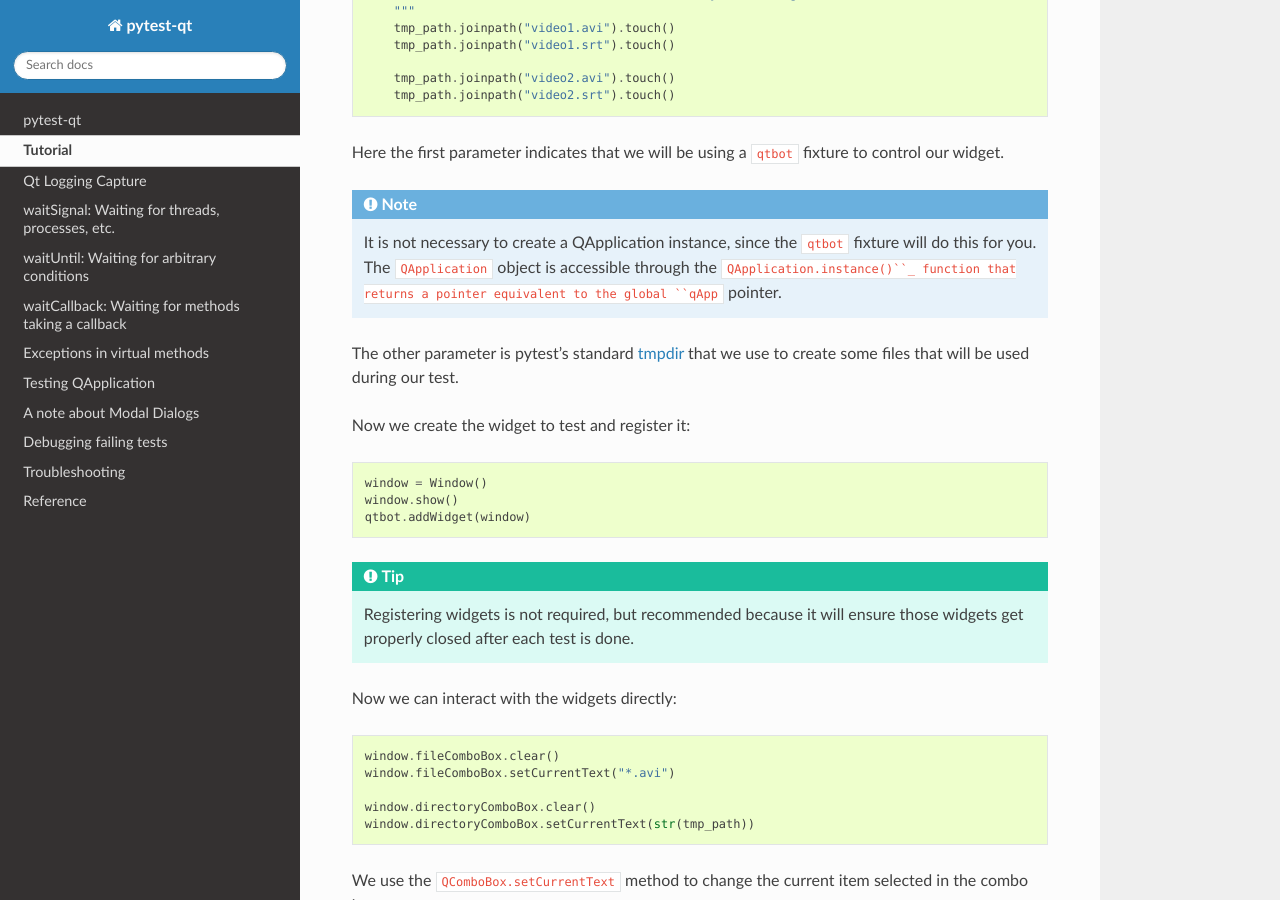
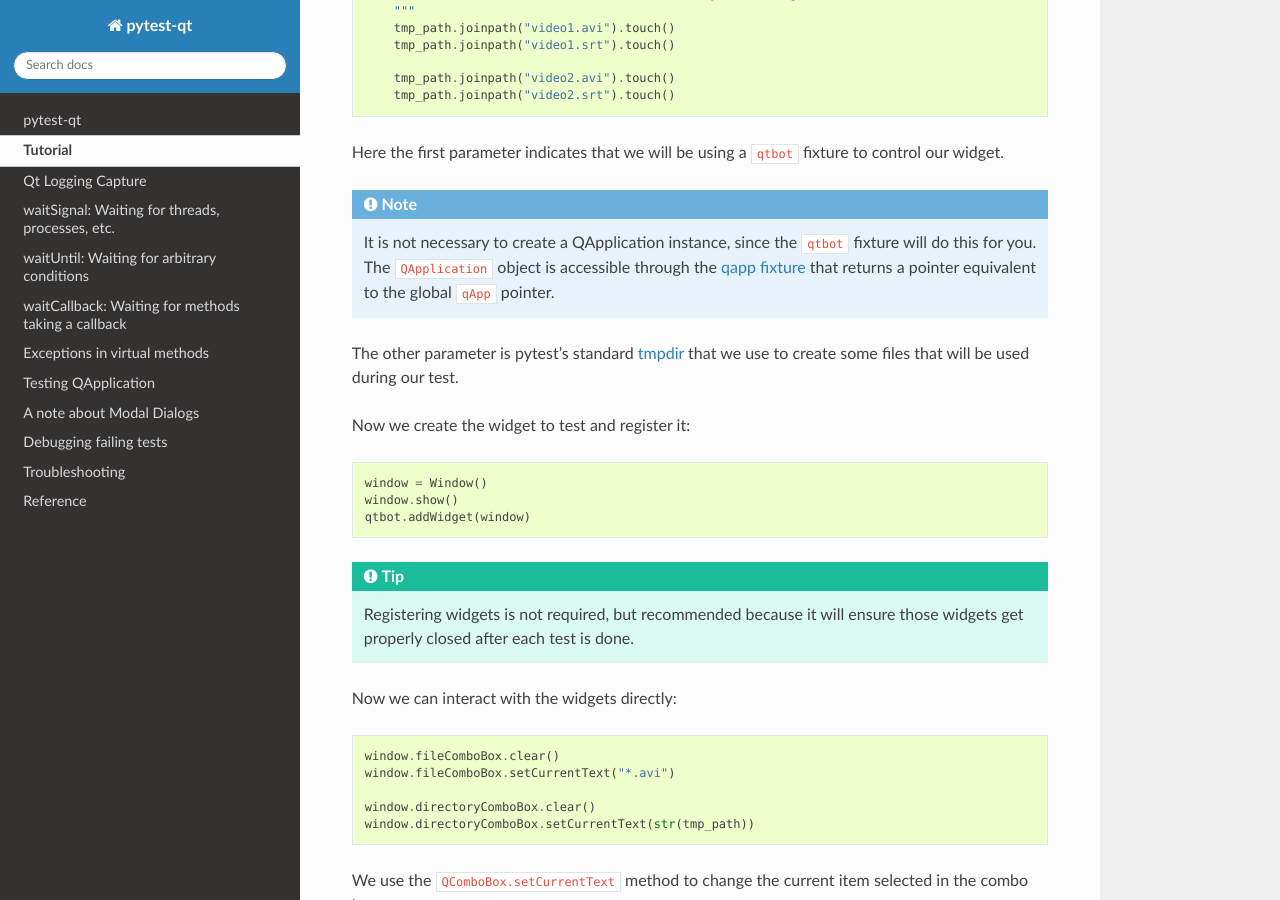
Before and after one commit to pytest-dev/pytest-qt, a Sphinx documentation site: the page built from docs/tutorial.rst, in a window 1280 px wide and 900 px high, scrolled down 847 px. Built offline with Sphinx 7.4.7 and the Read the Docs theme 2.0.0, drawn with Linux system fonts in a browser that asks for light colours; pages that are not in the unit, such as notebooks, are missing from menus.

Commit message:
Fixed typo in url link
The sphinx url links need single backticks not double backticks
Also fixed wording to use qapp fixture instead of
QApplication.instance()

```diff
--- a/docs/reference.rst
+++ b/docs/reference.rst
@@ -48,6 +48,8 @@ Record
 .. module:: pytestqt.logging
 .. autoclass:: Record
 
+.. _qapp-fixture:
+
 qapp fixture
 ------------
 
--- a/docs/tutorial.rst
+++ b/docs/tutorial.rst
@@ -38,7 +38,7 @@ Here the first parameter indicates that we will be using a ``qtbot`` fixture to
 
     It is not necessary to create a QApplication instance, since the ``qtbot`` fixture will
     do this for you. The ``QApplication`` object is accessible through the
-    ``QApplication.instance()``_ function that returns a pointer equivalent to the global
+    :ref:`qapp fixture<qapp-fixture>` that returns a pointer equivalent to the global
     ``qApp`` pointer.
 
 The other parameter is pytest's standard tmpdir_ that we use to create some files that will be
```
